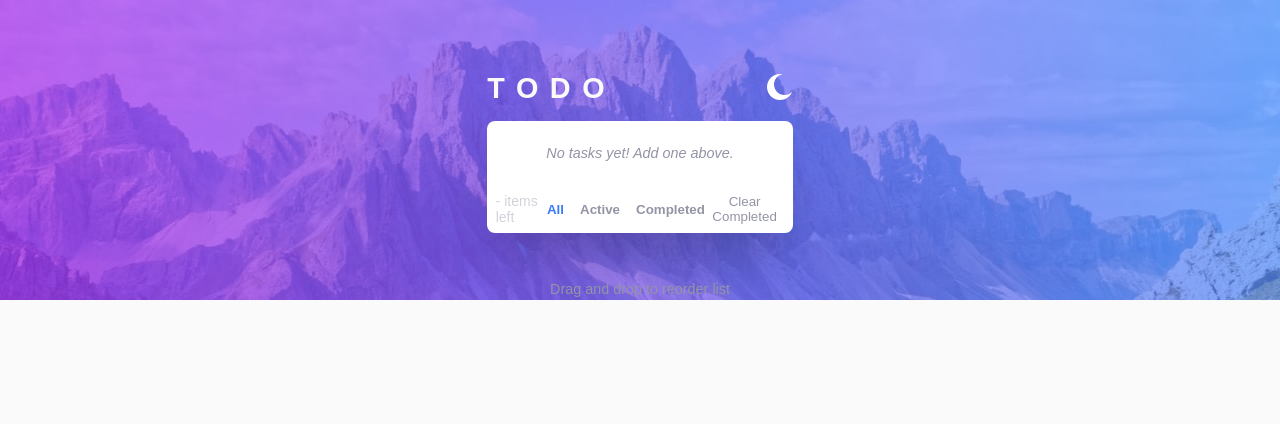
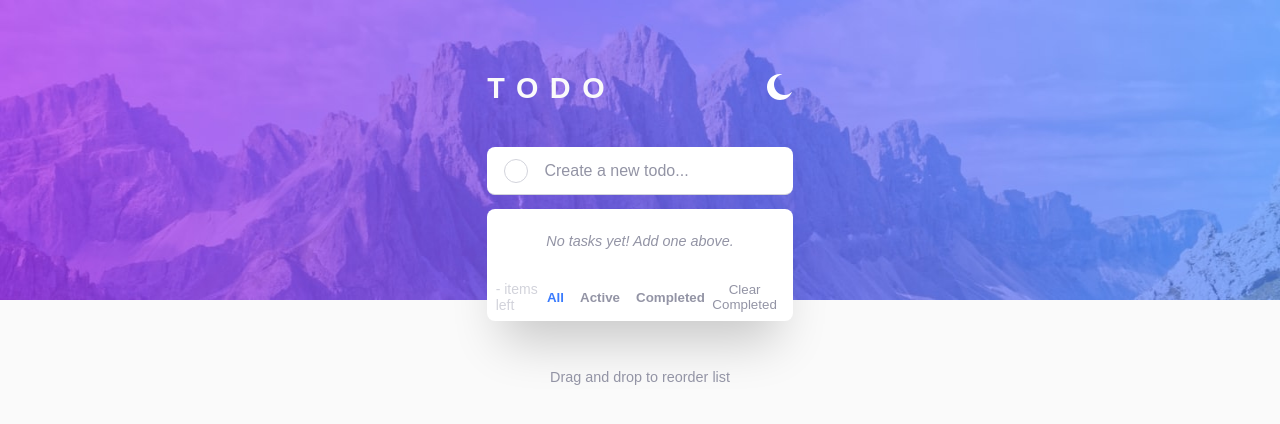
Before and after one commit to mano-coder/todo-app-react, a React (Vite) app: page / in a window 1280 px wide. Shown: the top 424 px of the page. Built offline with nearby package versions, Linux system fonts and the light colour scheme.

Commit message:
feat: save tasks to localStorage

```diff
--- a/src/App.jsx
+++ b/src/App.jsx
@@ -2,14 +2,20 @@ import { useState, useEffect } from "react";
 import Header from "./components/Header";
 import Footer from "./components/Footer";
 import Form from "./components/Form";
+import TasksList from "./components/TasksList";
 
 export default function App() {
   const [theme, setTheme] = useState(() => {
     return localStorage.getItem("theme") || "light";
   });
+
+  const [tasks, setTasks] = useState(() => {
+    return JSON.parse(localStorage.getItem("todos")) || [];
+  });
+
   useEffect(() => {
+    // Save Theme
     localStorage.setItem("theme", theme);
-    console.log(theme);
     if (theme === "dark") {
       document.body.setAttribute("data-theme", "dark");
     } else {
@@ -17,16 +23,20 @@ export default function App() {
     }
   }, [theme]);
 
-  function handleClick() {
+  useEffect(() => {
+    localStorage.setItem("todos", JSON.stringify(tasks));
+  }, [tasks]);
+
+  const handleClick = () => {
     setTheme(theme === "dark" ? "light" : "dark");
-  }
+  };
 
   return (
     <main>
       <Header theme={theme} handleClick={handleClick} />
-      {/* <Form /> */}
+      <Form />
       <section className="boxes-section">
-        <ul id="task-list"></ul>
+        <TasksList tasks={tasks} />
         <Footer />
       </section>
 
--- a/src/components/Form.jsx
+++ b/src/components/Form.jsx
@@ -7,7 +7,6 @@ export default function Form() {
       <input
         type="text"
         name="task"
-        value=""
         aria-label="Create a new task"
         placeholder="Create a new todo..."
       />
```
